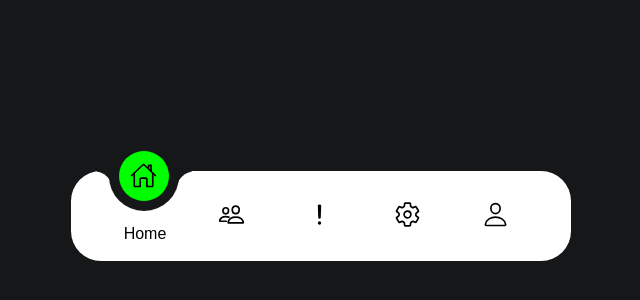
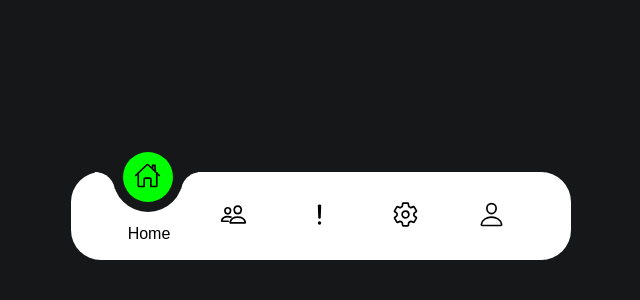
Before and after one commit to RafaelBarbosa17/nav-bar, a plain HTML site: page index.html in a window 1280 px wide. Shown: the part 184-484 px from the top of the page, 319-959 px from the left. Drawn offline with nearby package versions, Linux system fonts and the light colour scheme.

Commit message:
Navbar finalizada

```diff
--- a/index.html
+++ b/index.html
@@ -1,5 +1,6 @@
 <!DOCTYPE html>
 <html lang="en">
+
 <head>
     <meta charset="UTF-8">
     <meta http-equiv="X-UA-Compatible" content="IE=edge">
@@ -7,10 +8,12 @@
     <title>NavBar Animated</title>
     <link rel="stylesheet" href="style.css">
 </head>
+
 <body>
     <header>
         <nav>
-                <ul>
+            <div class="indicator"></div>
+            <ul class="box-li">
                 <li class="nav-li active">
                     <div class="icon">
                         <ion-icon name="home-outline"></ion-icon>
@@ -41,7 +44,7 @@
                     </div>
                     <a class="text-li" href="">Profile</a>
                 </li>
-                <div class="indicator"></div>
+
             </ul>
         </nav>
     </header>
@@ -49,4 +52,5 @@
     <script nomodule src="https://unpkg.com/ionicons@5.5.2/dist/ionicons/ionicons.js"></script>
     <script src="./script.js"></script>
 </body>
+
 </html>
--- a/script.js
+++ b/script.js
@@ -1,12 +1,23 @@
 
 const list = document.querySelectorAll('.nav-li');
+const indicator = document.querySelector('.indicator');
+
+const changeIndexI = () => {
+    for (let i = 0; i <= list.length - 1; i++) {
+        if (list[i].classList.contains('active')) {
+            indicator.style.transform = `translateY(-20px) translateX(${i * 86 + 17}px)`
+        }
+    }
+}
+
+changeIndexI()
 
 function activeLink() {
     list.forEach(item => item.classList.remove('active'));
     this.classList.add('active');
-    console.log(this)
 }
 
 list.forEach(item => {
     item.addEventListener('click', activeLink)
+    item.addEventListener('click', changeIndexI)
 })
--- a/style.css
+++ b/style.css
@@ -26,13 +26,13 @@ header {
     /* border: solid blue 2px; */
     background-color: white;
     border-radius: 30px;
-    padding: 0 30px;
+    padding: 0 35px;
 }
 
 nav ul li {
     list-style: none;
-    height: 90px;
-    width: min-content;
+    height: 100%;
+    width: 100%;
     padding: 10px;
     display: flex;
     flex-direction: column;
@@ -55,28 +55,29 @@ nav ul li {
     width: 20px;
     height: 20px;
     position: absolute;
-    background-color: transparent;
-    transform: translate(57px, 20px);
-    border-top-left-radius: 60px;
-    box-shadow: -5px -5px 0px 1px var(--bgc);
+    background-color: white;
+    transform: translate(58px, 20px);
+    border-top-left-radius: 100%;
+    box-shadow: -5px -5px 0px 2px var(--bgc);
 }
 .indicator::before {
     content: '';
     width: 20px;
     height: 20px;
     position: absolute;
-    background-color: transparent;
-    transform: translate(-26px, 20px);
-    border-top-right-radius: 100px;
-    box-shadow: 5px -5px 0px 1px var(--bgc);
+    background-color: white;
+    transform: translate(-28px, 20px);
+    border-top-right-radius: 100%;
+    box-shadow: 5px -5px 0px 2px var(--bgc);
 }
 
 nav ul {
     display: flex;
     flex-direction: row;
     width: 100%;
+    height: 100%;
+    gap: 0;
     justify-content: space-around;
-    height: 100%;
     margin: auto;
     align-items: center;
 }
@@ -99,7 +100,7 @@ nav {
     border-radius: 50%;
     justify-content: center;
     align-items: center;
-    transition: all 500ms linear;
+    transition: all 300ms linear;
 }
 
 .icon ion-icon {
@@ -122,7 +123,7 @@ a {
     font-weight: 500;
     color: black;
 }
-
+/*
 .nav-li:nth-child(1).active ~ .indicator {
     transform: translateY(-40px) translateX(calc(-177px - 0px));
 }
@@ -138,3 +139,4 @@ a {
 .nav-li:nth-child(5).active ~ .indicator {
     transform: translateY(-40px) translateX(calc(-177px + 352px));
 }
+*/
```
Lines whose indentation alone changed are shown as unchanged.
